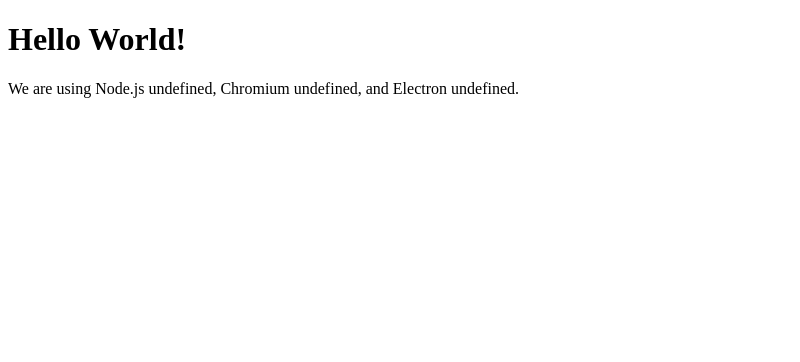
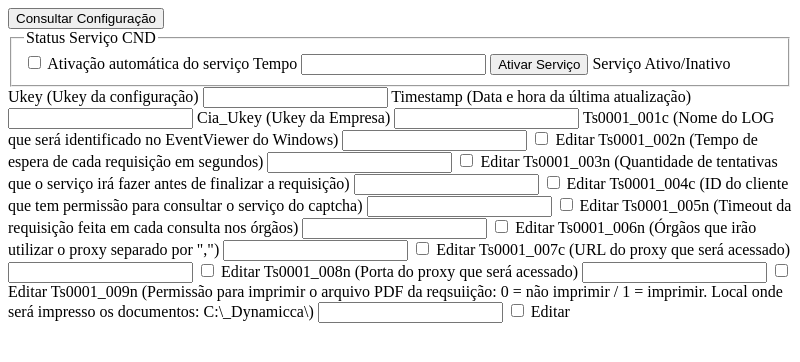
Before and after one commit to lucasdynamicca/ElectronJS, an Electron app: page index.html in a window 800 px wide. Drawn offline with Linux system fonts and the light colour scheme.

Commit message:
Add files via upload

```diff
--- a/index.html
+++ b/index.html
@@ -2,14 +2,75 @@
 <html>
   <head>
     <meta charset="UTF-8">
-    <title>Hello World!</title>
+    <title>Monitor CND</title>
   </head>
   <body>
-    <h1>Hello World!</h1>
-    <!-- All of the Node.js APIs are available in this renderer process. -->
-    We are using Node.js <script>document.write(process.versions.node)</script>,
-    Chromium <script>document.write(process.versions.chrome)</script>,
-    and Electron <script>document.write(process.versions.electron)</script>.
+    <input type="button" value="Consultar Configuração" />
+
+    <fieldset>
+      <legend>Status Serviço CND</legend>
+      <input type="checkbox" />
+      <label>Ativação automática do serviço</label>
+      <label>Tempo</label>
+      <input type="datetime" />
+      <input type="button" value="Ativar Serviço" />
+      <label id="lblStatusServico">Serviço Ativo/Inativo</label>
+    </fieldset>
+
+    <label>Ukey (Ukey da configuração)</label>
+    <input />
+
+    <label>Timestamp (Data e hora da última atualização)</label>
+    <input />
+
+    <label>Cia_Ukey (Ukey da Empresa)</label>
+    <input />
+
+    <label>Ts0001_001c (Nome do LOG que será identificado no EventViewer do Windows)</label>
+    <input type="text" />
+    <input type="checkbox" />
+    <label>Editar</label>
+
+    <label>Ts0001_002n (Tempo de espera de cada requisição em segundos)</label>
+    <input type="text" />
+    <input type="checkbox" />
+    <label>Editar</label>
+
+    <label>Ts0001_003n (Quantidade de tentativas que o serviço irá fazer antes de finalizar a requisição)</label>
+    <input type="text" />
+    <input type="checkbox" />
+    <label>Editar</label>
+
+    <label>Ts0001_004c (ID do cliente que tem permissão para consultar o serviço do captcha)</label>
+    <input type="text" />
+    <input type="checkbox" />
+    <label>Editar</label>
+
+    <label>Ts0001_005n (Timeout da requisição feita em cada consulta nos órgãos)</label>
+    <input type="text" />
+    <input type="checkbox" />
+    <label>Editar</label>
+
+    <label>Ts0001_006n (Órgãos que irão utilizar o proxy separado por ",")</label>
+    <input type="text" />
+    <input type="checkbox" />
+    <label>Editar</label>
+
+    <label>Ts0001_007c (URL do proxy que será acessado)</label>
+    <input type="text" />
+    <input type="checkbox" />
+    <label>Editar</label>
+
+    <label>Ts0001_008n (Porta do proxy que será acessado)</label>
+    <input type="text" />
+    <input type="checkbox" />
+    <label>Editar</label>
+
+    <label>Ts0001_009n (Permissão para imprimir o arquivo PDF da reqsuiição: 0 = não imprimir / 1 = imprimir. Local onde será impresso os documentos: C:\_Dynamicca\)</label>
+    <input type="text" />
+    <input type="checkbox" />
+    <label>Editar</label>
+
 
     <script>
       // You can also require other files to run in this process
--- a/package.json
+++ b/package.json
@@ -6,7 +6,7 @@
   "scripts": {
     "start": "electron ."
   },
-  "repository": "https://github.com/electron/electron-quick-start",
+  "repository": "https://github.com/lucasdynamicca/ElectronJS",
   "keywords": [
     "Electron",
     "quick",
@@ -17,6 +17,6 @@
   "author": "GitHub",
   "license": "CC0-1.0",
   "devDependencies": {
-    "electron": "^4.1.3"
+    "electron": "^4.1.4"
   }
 }
```
Also changed, not shown: 1 other file.
